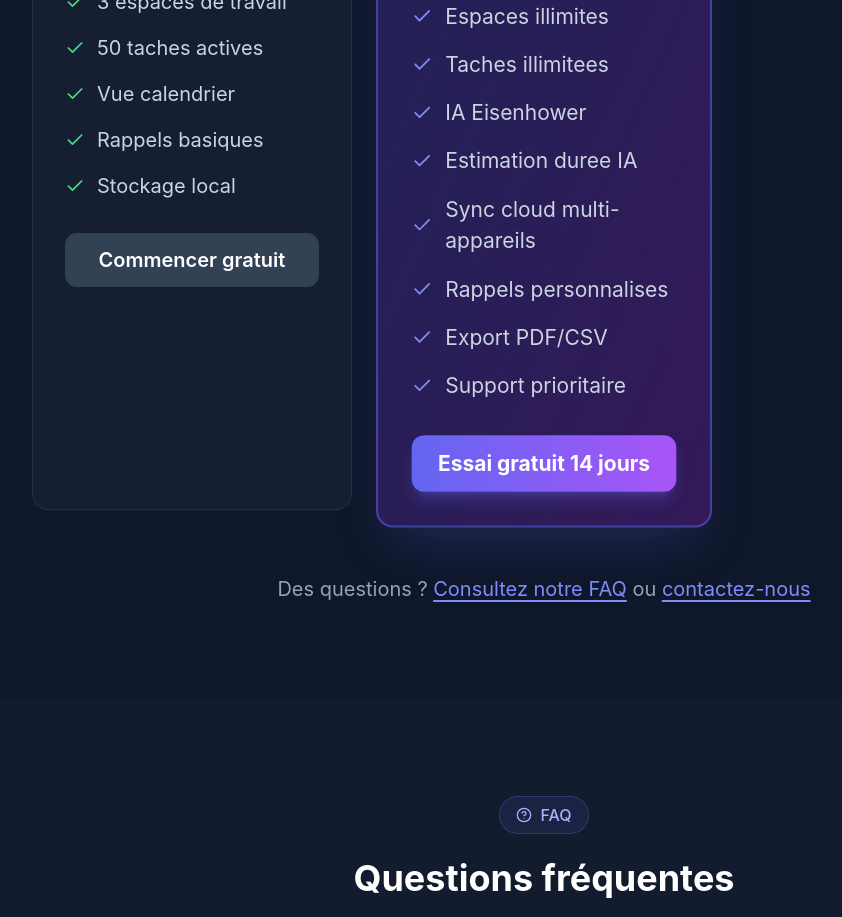
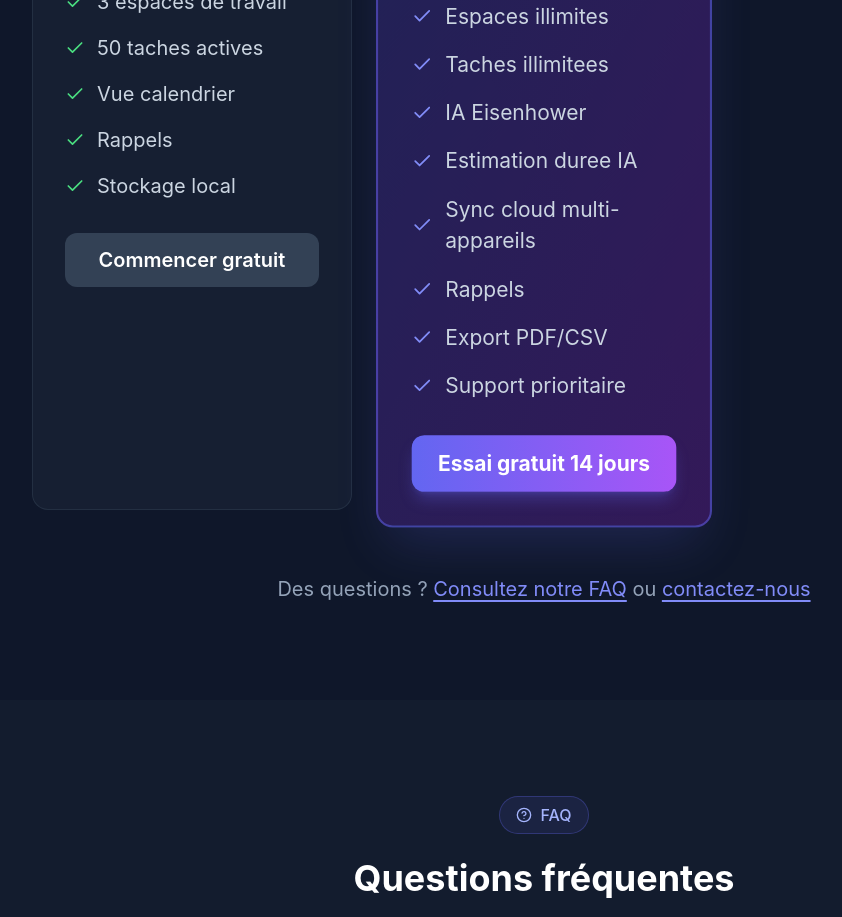
Before and after one commit to Chris-SCAI/multitask, a Next.js app: page / in a window 1280 px wide. Shown: the part 5660-6577 px from the top of the page, without its empty margins (96-938 px from the left). Built offline with nearby package versions, Linux system fonts and the light colour scheme; no server answers.

Commit message:
fix: rename reminders for consistency
- 'Rappels basiques' -> 'Rappels' (plan Free)
- 'Rappels personnalises' -> 'Rappels' (plan Pro)

🤖 Generated with Claude Code

```diff
--- a/app/page.tsx
+++ b/app/page.tsx
@@ -988,7 +988,7 @@ export default function LandingPage() {
                 '3 espaces de travail',
                 '50 taches actives',
                 'Vue calendrier',
-                'Rappels basiques',
+                'Rappels',
                 'Stockage local',
               ]}
             />
@@ -1007,7 +1007,7 @@ export default function LandingPage() {
                 'IA Eisenhower',
                 'Estimation duree IA',
                 'Sync cloud multi-appareils',
-                'Rappels personnalises',
+                'Rappels',
                 'Export PDF/CSV',
                 'Support prioritaire',
               ]}
```
